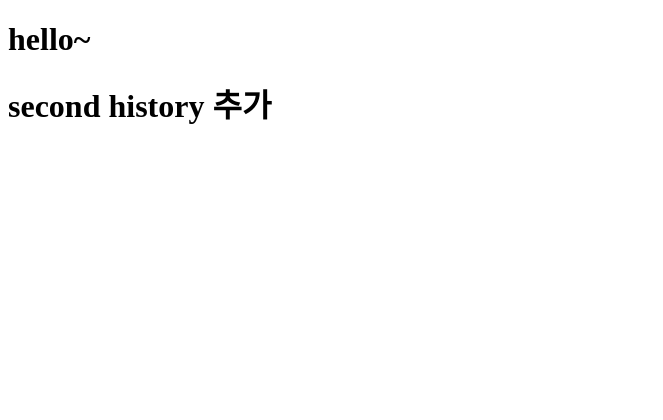
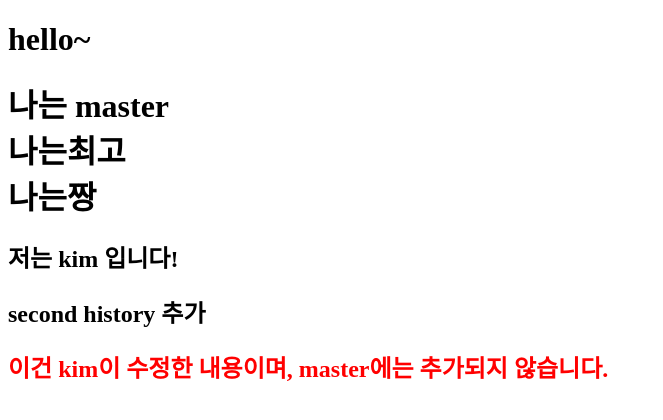
Before and after one commit to jh980608/first_time_git, a plain HTML site: page index.html in a window 1280 px wide. Shown: the whole page, without its empty margins (0-663 px from the left). Drawn offline with Linux system fonts and the light colour scheme.

Commit message:
first commit

```diff
--- a/index.html
+++ b/index.html
@@ -7,9 +7,18 @@
 </head>
 <body>
     <h1>hello~</h1>
+    <h1>나는 master<br>
+        나는최고<br>
+        나는짱
+
+
+    </h1>
+
+    <h2>저는 kim 입니다!</h2>
 
     <main>
-        <h1>second history 추가</h1>
+        <h2>second history 추가</h2>
+        <h2 style="color: red;">이건 kim이 수정한 내용이며, master에는 추가되지 않습니다.</h2>
     </main>
 </body>
 </html>
```
